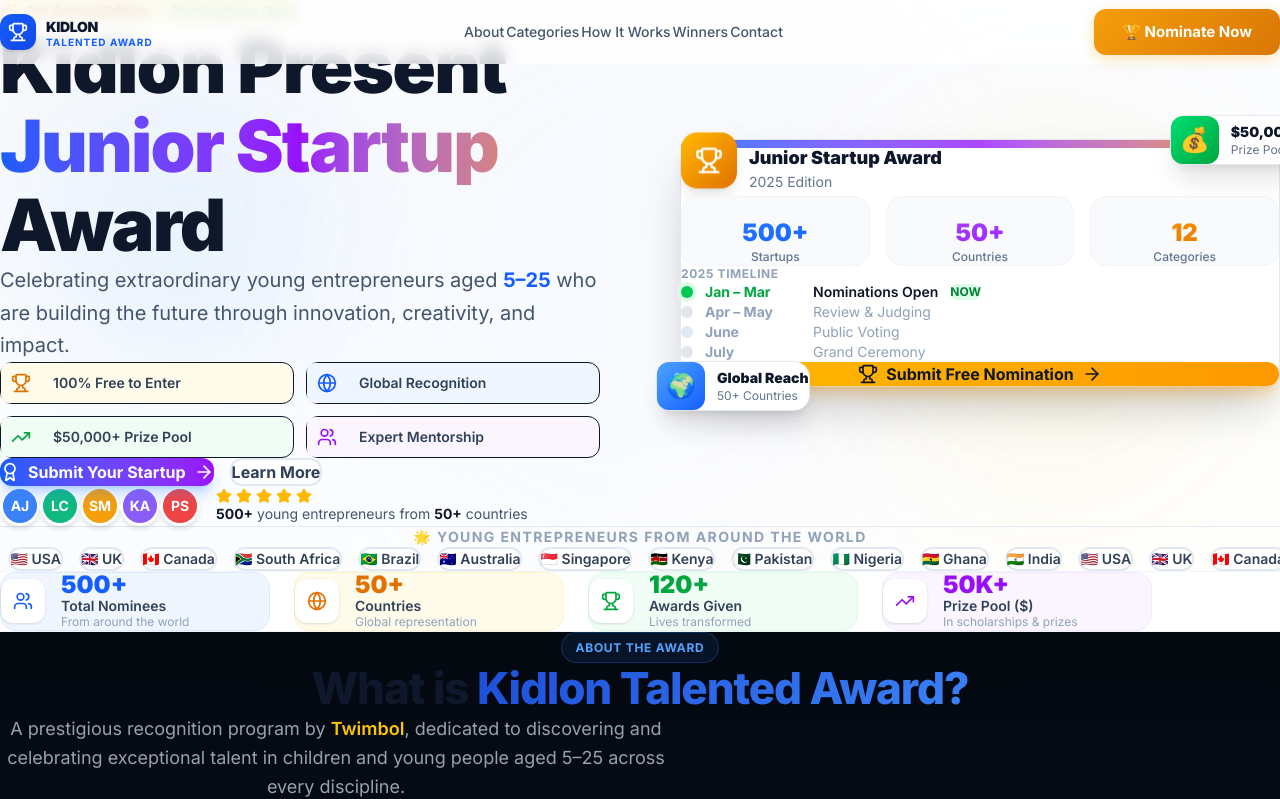
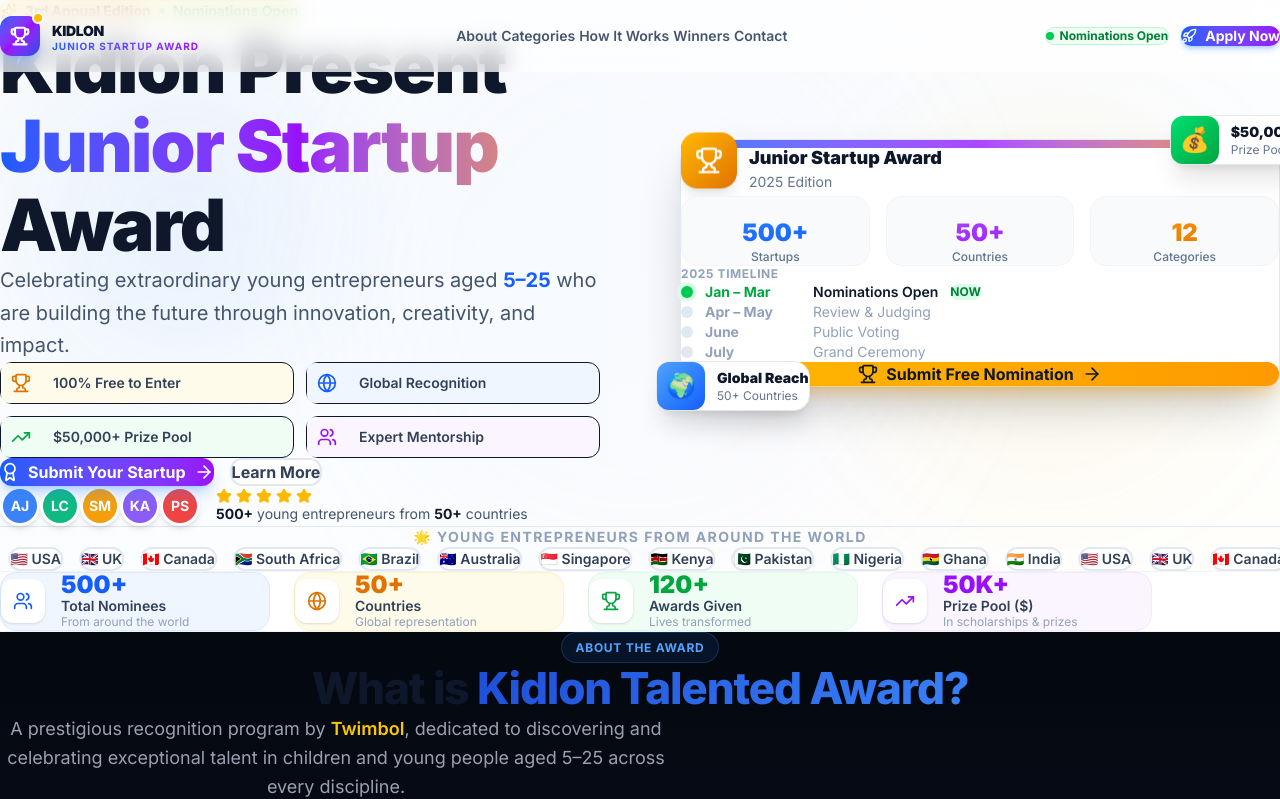
Before and after one commit to coodmi/kidlon-talented-award, a Next.js app: page / in a window 1280 px wide. Shown: the top 799 px of the page. Built offline with nearby package versions, Linux system fonts and the light colour scheme.

Commit message:
auto: update 2026-05-06 12:23:26

```diff
--- a/src/components/Navbar.tsx
+++ b/src/components/Navbar.tsx
@@ -1,7 +1,7 @@
 "use client";
 
 import { useState, useEffect } from "react";
-import { Menu, X, Trophy, ChevronDown } from "lucide-react";
+import { Menu, X, Trophy, ChevronRight, Rocket } from "lucide-react";
 
 const navLinks = [
   { label: "About",        href: "#about"        },
@@ -31,31 +31,32 @@
     <header
       className={`fixed top-0 left-0 right-0 z-50 transition-all duration-300 ${
         scrolled
-          ? "bg-white/95 backdrop-blur-md shadow-sm border-b border-slate-100"
-          : "bg-white/80 backdrop-blur-sm"
+          ? "bg-white/95 backdrop-blur-xl shadow-lg shadow-slate-200/50 border-b border-slate-200/80"
+          : "bg-white/70 backdrop-blur-md"
       }`}
     >
       <div className="max-w-7xl mx-auto px-4 sm:px-6 lg:px-8">
-        <div className="flex items-center justify-between h-16">
+        <div className="flex items-center justify-between h-16 sm:h-18">
 
           {/* Logo */}
-          <a href="#home" className="flex items-center gap-2.5 group flex-shrink-0">
-            <div className="w-9 h-9 rounded-xl bg-gradient-to-br from-blue-600 to-blue-700 flex items-center justify-center shadow-md group-hover:shadow-blue-200 transition-shadow">
-              <Trophy className="w-5 h-5 text-white" strokeWidth={2} />
+          <a href="#home" className="flex items-center gap-3 group flex-shrink-0">
+            <div className="relative w-10 h-10 rounded-xl bg-gradient-to-br from-blue-600 via-purple-600 to-blue-700 flex items-center justify-center shadow-lg shadow-blue-500/30 group-hover:shadow-blue-500/50 group-hover:scale-105 transition-all duration-300">
+              <Trophy className="w-5 h-5 text-white" strokeWidth={2.5} />
+              <div className="absolute -top-1 -right-1 w-3 h-3 rounded-full bg-amber-400 border-2 border-white" />
             </div>
             <div className="flex flex-col leading-none">
               <span className="text-slate-900 font-black text-sm tracking-tight">KIDLON</span>
-              <span className="text-blue-600 text-[10px] font-bold tracking-widest uppercase">Talented Award</span>
+              <span className="bg-gradient-to-r from-blue-600 to-purple-600 bg-clip-text text-transparent text-[10px] font-bold tracking-widest uppercase">Junior Startup Award</span>
             </div>
           </a>
 
           {/* Desktop nav */}
-          <nav className="hidden md:flex items-center gap-0.5">
+          <nav className="hidden md:flex items-center gap-1">
             {navLinks.map((link) => (
               <a
                 key={link.label}
                 href={link.href}
-                className="px-4 py-2 text-sm text-slate-600 hover:text-blue-600 font-medium rounded-lg hover:bg-blue-50 transition-all duration-150"
+                className="px-4 py-2 text-sm text-slate-600 hover:text-blue-600 font-semibold rounded-xl hover:bg-blue-50 transition-all duration-200"
               >
                 {link.label}
               </a>
@@ -64,14 +65,22 @@
 
           {/* Desktop CTA */}
           <div className="hidden md:flex items-center gap-3">
-            <a href="#nominate" className="btn-gold text-sm py-2.5 px-5">
-              🏆 Nominate Now
+            <div className="flex items-center gap-1.5 px-3 py-1.5 rounded-full bg-green-50 border border-green-200">
+              <span className="w-2 h-2 rounded-full bg-green-500 animate-pulse" />
+              <span className="text-xs font-bold text-green-700">Nominations Open</span>
+            </div>
+            <a
+              href="#nominate"
+              className="inline-flex items-center gap-2 px-5 py-2.5 rounded-xl bg-gradient-to-r from-blue-600 to-purple-600 text-white font-bold text-sm shadow-md shadow-blue-500/30 hover:shadow-lg hover:shadow-blue-500/40 hover:scale-105 transition-all duration-300"
+            >
+              <Rocket className="w-4 h-4" />
+              Apply Now
             </a>
           </div>
 
           {/* Mobile toggle */}
           <button
-            className="md:hidden p-2 text-slate-600 hover:text-slate-900 rounded-lg hover:bg-slate-100 transition-colors"
+            className="md:hidden p-2 text-slate-600 hover:text-slate-900 rounded-xl hover:bg-slate-100 transition-colors"
             onClick={() => setMenuOpen(!menuOpen)}
             aria-label="Toggle menu"
           >
@@ -81,26 +90,31 @@
       </div>
 
       {/* Mobile menu */}
-      <div className={`md:hidden overflow-hidden transition-all duration-300 ${menuOpen ? "max-h-96" : "max-h-0"}`}>
-        <div className="bg-white border-t border-slate-100 px-4 py-3 space-y-1">
+      <div className={`md:hidden overflow-hidden transition-all duration-300 ${menuOpen ? "max-h-[500px]" : "max-h-0"}`}>
+        <div className="bg-white/95 backdrop-blur-xl border-t border-slate-200 px-4 py-4 space-y-1">
           {navLinks.map((link) => (
             <a
               key={link.label}
               href={link.href}
               onClick={() => setMenuOpen(false)}
-              className="flex items-center justify-between px-4 py-3 text-sm text-slate-700 hover:text-blue-600 hover:bg-blue-50 rounded-xl font-medium transition-all"
+              className="flex items-center justify-between px-4 py-3 text-sm text-slate-700 hover:text-blue-600 hover:bg-blue-50 rounded-xl font-semibold transition-all"
             >
               {link.label}
-              <ChevronDown className="w-4 h-4 -rotate-90 text-slate-400" />
+              <ChevronRight className="w-4 h-4 text-slate-400" />
             </a>
           ))}
-          <div className="pt-2 pb-1">
+          <div className="pt-2 pb-1 space-y-2">
+            <div className="flex items-center justify-center gap-2 py-2">
+              <span className="w-2 h-2 rounded-full bg-green-500 animate-pulse" />
+              <span className="text-xs font-bold text-green-700">Nominations Open Now</span>
+            </div>
             <a
               href="#nominate"
               onClick={() => setMenuOpen(false)}
-              className="btn-gold w-full text-sm py-3"
+              className="flex items-center justify-center gap-2 w-full py-3.5 rounded-xl bg-gradient-to-r from-blue-600 to-purple-600 text-white font-bold text-sm shadow-md"
             >
-              🏆 Nominate Now — It&apos;s Free
+              <Rocket className="w-4 h-4" />
+              Apply Now — It&apos;s Free
             </a>
           </div>
         </div>
```
